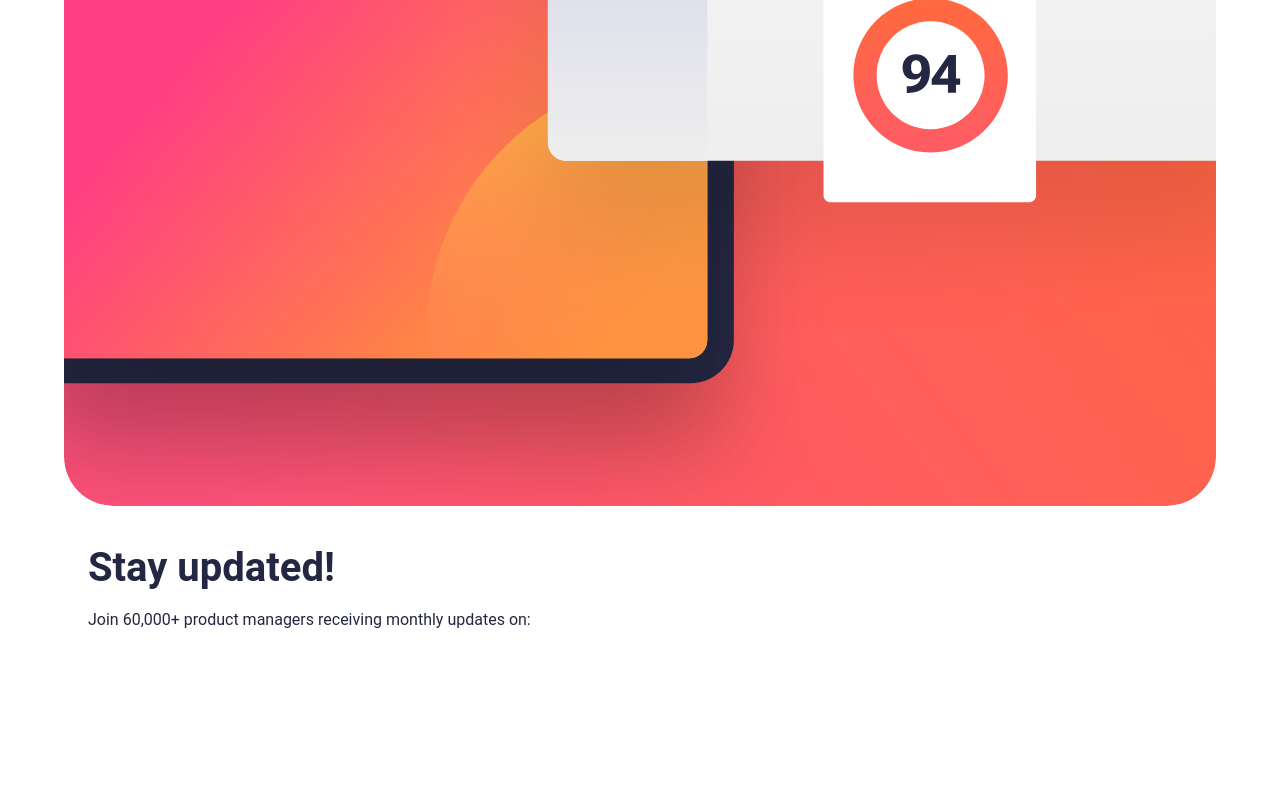
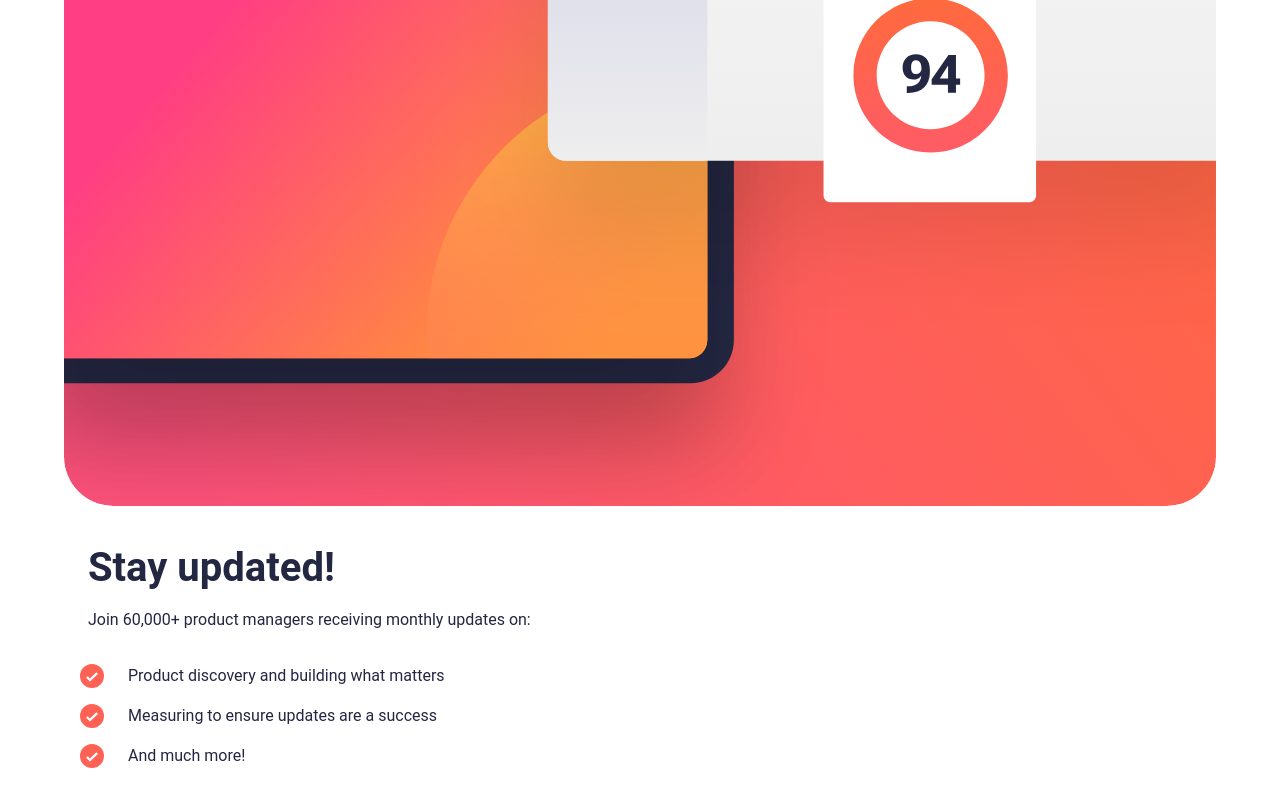
Before and after one commit to Hileene/newsletter-app, a React (Create React App) app in the folder frontend/: page / in a window 1280 px wide. Shown: the part 366-1166 px from the top of the page. Before the commit the page ends 1006 px from the top, so only its background shows below. Built offline with nearby package versions, Linux system fonts and the light colour scheme.

Commit message:
Added IconList component

```diff
--- a/frontend/src/App.js
+++ b/frontend/src/App.js
@@ -1,14 +1,17 @@
 import './App.css'
 import { Container } from '@mui/material'
 import Header from './components/Header/Header'
+import IconList from './components/IconList/IconList'
 
 function App() {
   return (
+    /*Customized Material UI components to override default styles*/
     <Container
       sx={{ paddingLeft: '0', paddingRight: '0' }}
       className="signup-container"
     >
       <Header />
+      <IconList />
     </Container>
   )
 }
```
